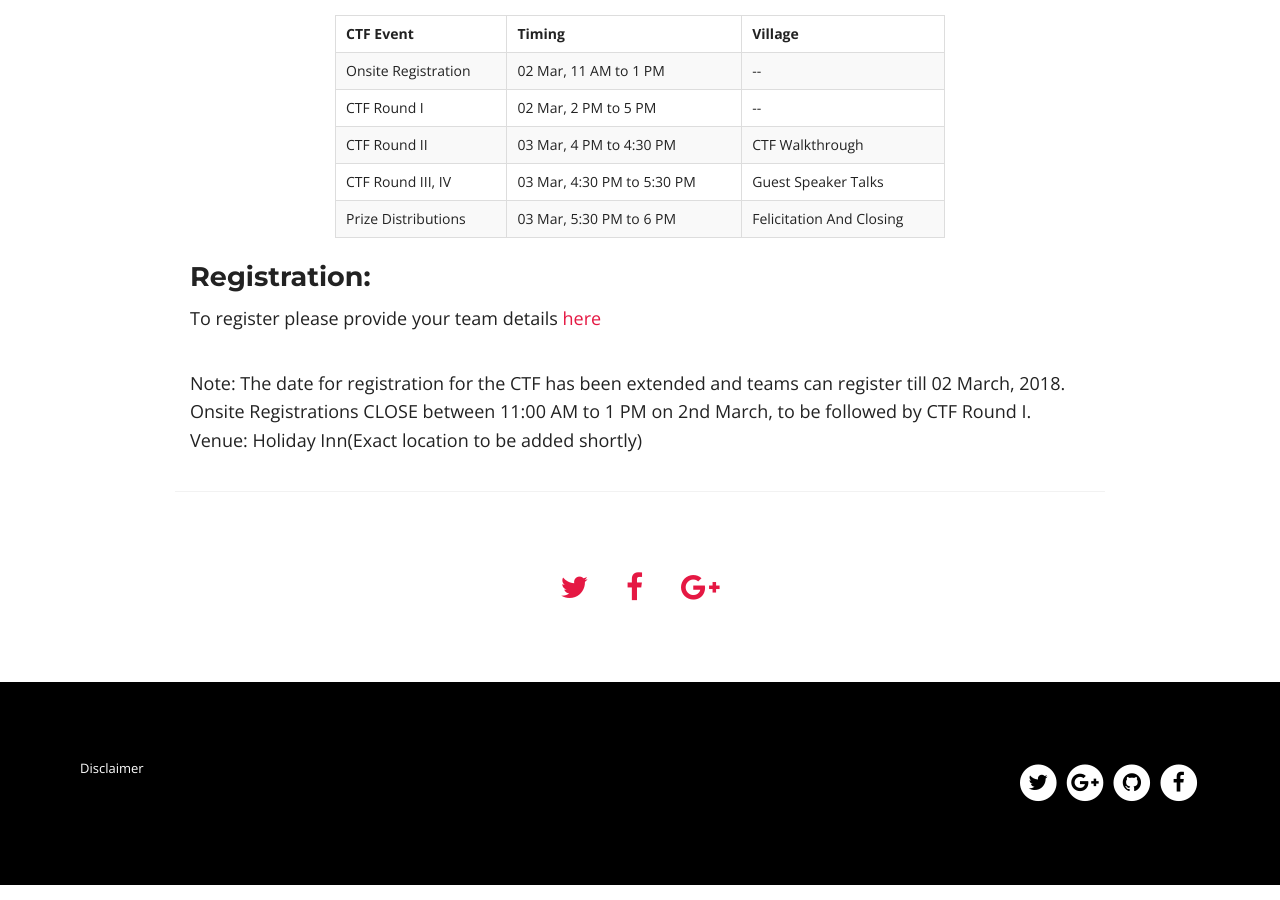
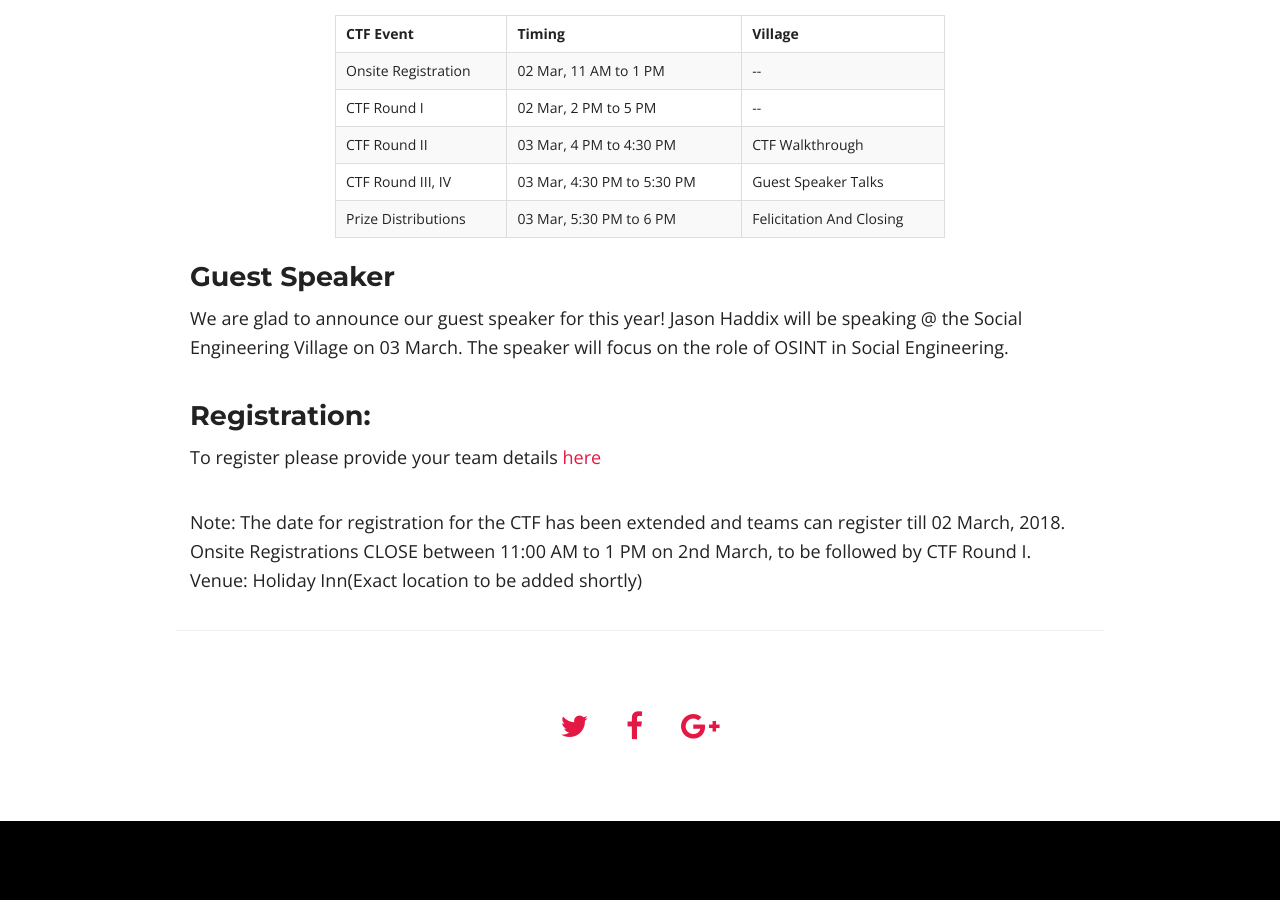
Before and after one commit to sevillage/sevillage, a Jekyll site: the page built from _posts/2018-02-27-sev-schedule-nullcon-2018.md, in a window 1280 px wide and 900 px high, scrolled down 828 px. Built offline with Jekyll 4.4.1, drawn with Linux system fonts in a browser that asks for light colours; nearby versions of some CDN libraries.

Commit message:
speaker1
lines added

```diff
--- a/_posts/2018-02-27-sev-schedule-nullcon-2018.md
+++ b/_posts/2018-02-27-sev-schedule-nullcon-2018.md
@@ -54,6 +54,9 @@
 </center>
 
 
+### Guest Speaker
+
+We are glad to announce our guest speaker for this year! Jason Haddix will be speaking @ the Social Engineering Village on 03 March. The speaker will focus on the role of OSINT in Social Engineering.
 
 ### Registration:
 To register please provide your team details [here](https://docs.google.com/forms/d/1gz77Re5W3woHCcYVU3XhmaUJi5zM6CMdcvEr8o7vFGY/)
```
Also changed, not shown: _posts/2018-01-21-ctf-registration.md (+4 -0 lines).
